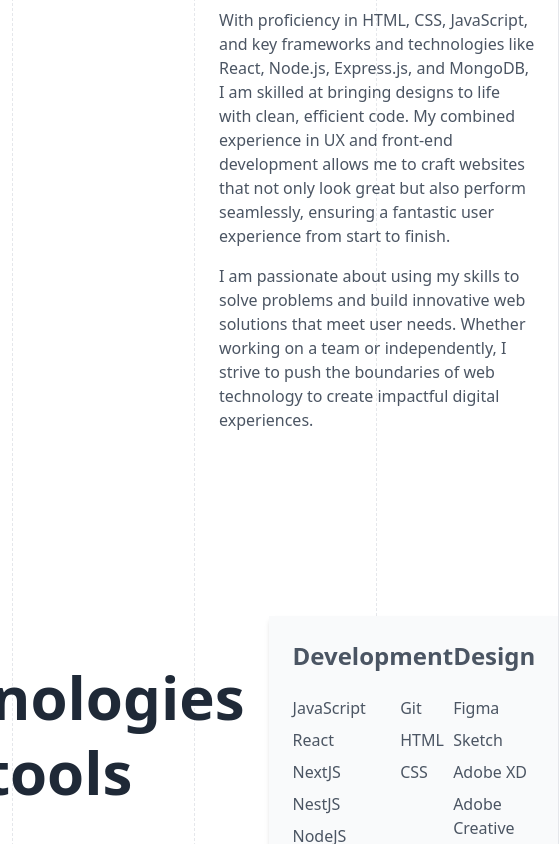
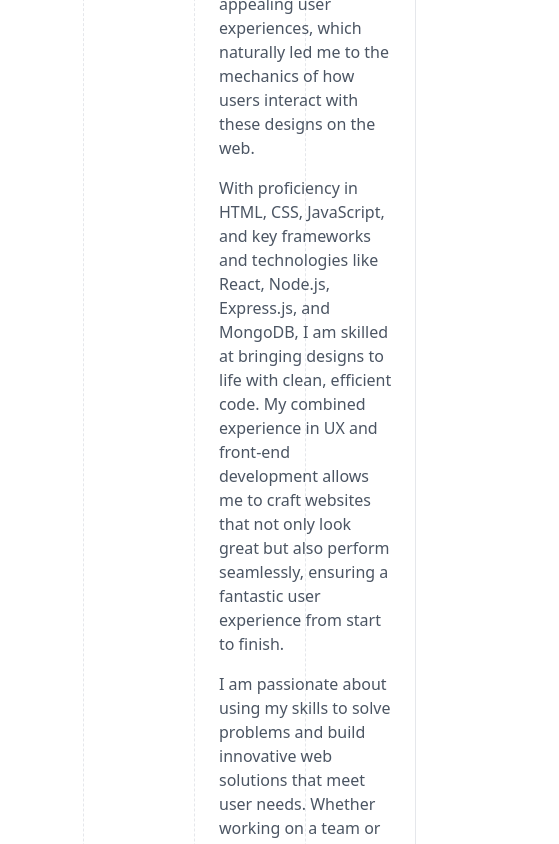
Before and after one commit to cursedxp/portfolio-site, a React (Vite) app: page / in a window 390 px wide. Shown: the part 1156-2000 px from the top of the page, 559 px wide, since content can reach past the window. Built offline with nearby package versions, Linux system fonts and the light colour scheme.

Commit message:
✨ (TechStack.jsx): update font size of the heading to be responsive on different screen sizes

```diff
--- a/src/components/TechStack/TechStack.jsx
+++ b/src/components/TechStack/TechStack.jsx
@@ -17,7 +17,7 @@ export default function TechStack({ id }) {
       <div className="flex-1 flex-col p-6">
         <h3 className=" text-sm font-bold text-fuchsia-500">Techstack</h3>
         <RevealAnimation>
-          <h1 className="text-6xl font-bold leading-tight mb-10">
+          <h1 className="xl:text-6xl md:text-5xl font-bold leading-tight mb-10">
             Technologies <br></br> and tools
           </h1>
         </RevealAnimation>
```
